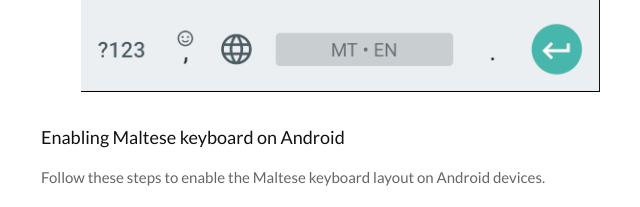
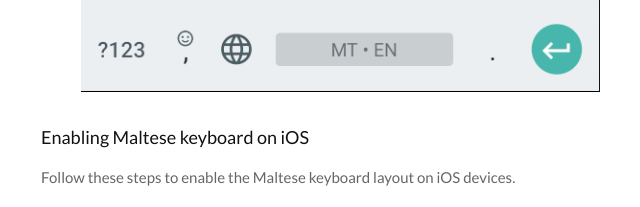
Before and after one commit to keithvassallomt/spelling.mt, a plain HTML site: page docs.html in a window 1280 px wide. Shown: the part 2840-3047 px from the top of the page, 359-999 px from the left. Drawn offline with nearby package versions, Linux system fonts and the light colour scheme.

Commit message:
Fixed iOS heading in docs

```diff
--- a/docs.html
+++ b/docs.html
@@ -116,8 +116,8 @@
 							<li>Your system may also have a built-in spelling checker provided by Android, which makes typing Maltese very easy!</li>
 							<img src="images/docs/android7.png">
             </ol>
-						<h4>Enabling Maltese keyboard on Android</h4>
-            <p>Follow these steps to enable the Maltese keyboard layout on Android devices.</p>
+						<h4>Enabling Maltese keyboard on iOS</h4>
+            <p>Follow these steps to enable the Maltese keyboard layout on iOS devices.</p>
 						<ol>
 							<li>Open the <strong>Settings</strong> app.</li>
 							<li>Go to the <strong>General</strong> option and choose <strong>Keyboard</strong>.</li>
```
